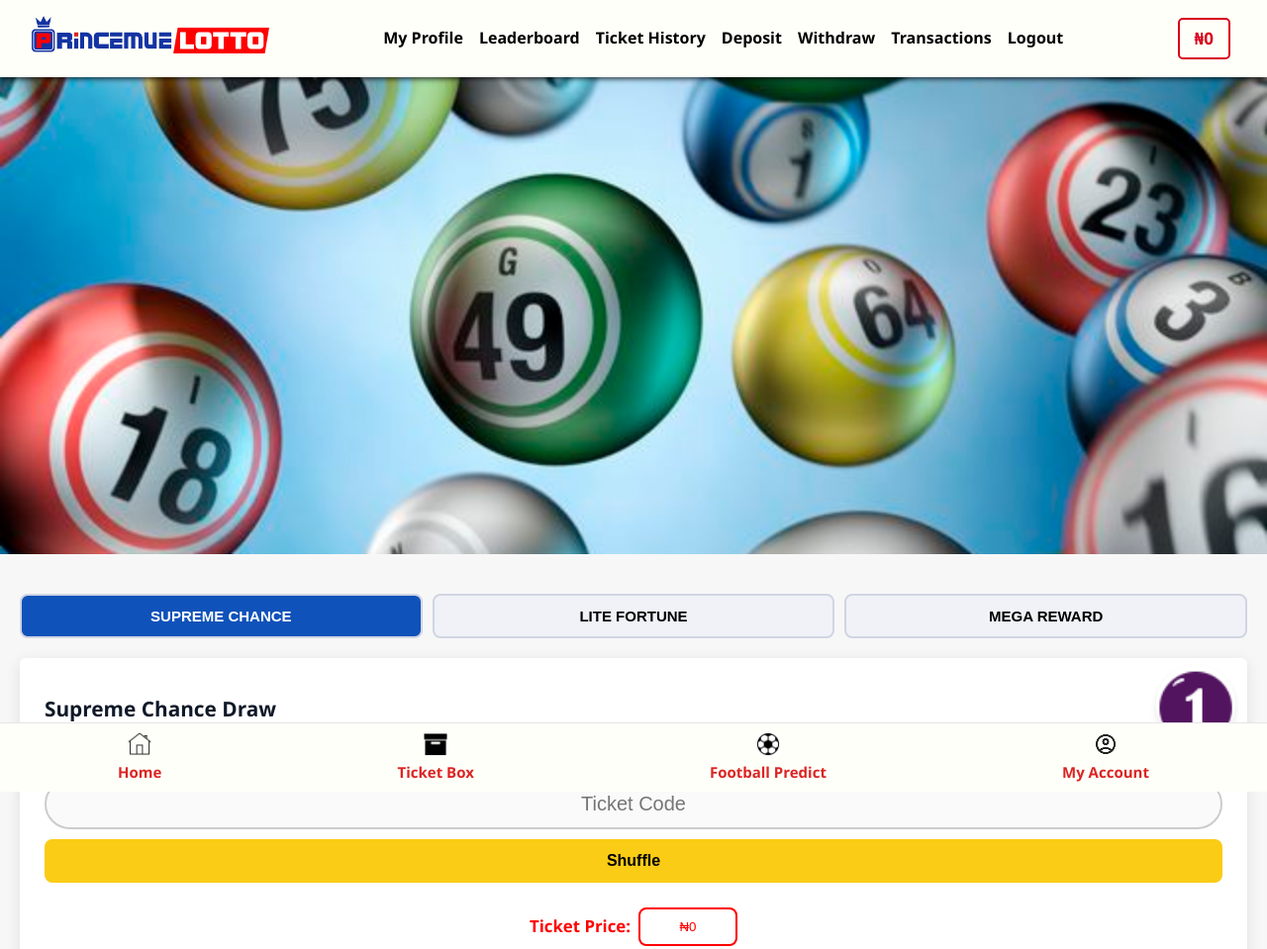
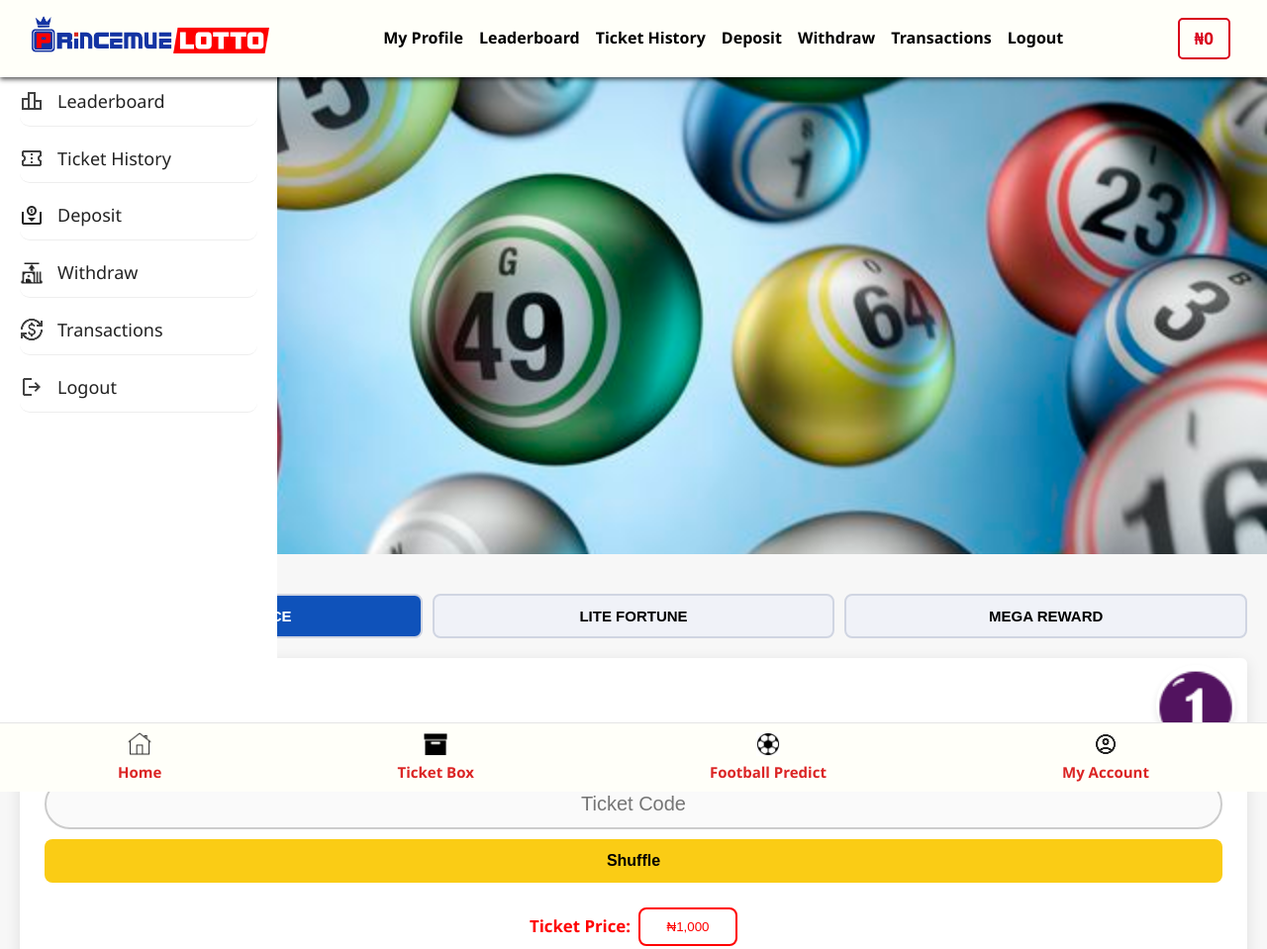
Before and after one commit to Dura07/Lottery-Project, a website: page public/dashboard.html in a window 1280 px wide. Shown: the top 959 px of the page at 99% size. Drawn offline with Linux system fonts and the light colour scheme; no server answers; files whose address does not match are found by name.

Commit message:
fullScreenHeight

```diff
--- a/public/assets/css/style.css
+++ b/public/assets/css/style.css
@@ -62,11 +62,11 @@ html {
 
 
 .mobile-nav {
-  display: none;
+  display: flex;
   position: fixed;
   top: 0;
-  width: 100%;
-  height: fit-content; /* full screen */
+  width: 280px;
+  height: 100vh;
   background-color: #fff;
   z-index: 999;
   flex-direction: column;
--- a/public/dashboard.html
+++ b/public/dashboard.html
@@ -79,17 +79,17 @@
     <span>Ticket History</span>
   </a>
 
-  <a href="deposit.html" class="nav-item">
+  <a href="deposit" class="nav-item">
     <img src="assets/images/icons8-deposit-24.png" alt="">
     <span>Deposit</span>
   </a>
 
-  <a href="withdraw.html" class="nav-item">
+  <a href="#withdraw" class="nav-item">
     <img src="assets/images/icons8-withdraw-64.png" alt="">
     <span>Withdraw</span>
   </a>
 
-  <a href="transactions.html" class="nav-item">
+  <a href="#transactions" class="nav-item">
     <img src="assets/images/currency_exchange_24dp_222_FILL0_wght400_GRAD0_opsz24.png" alt="">
     <span>Transactions</span>
   </a>
@@ -138,7 +138,7 @@
 
       <div class="ticket-price">
         <span>Ticket Price:</span>
-        <input type="text" value="₦0" readonly>
+        <input type="text" value="₦1,000" readonly>
       </div>
     </div>
 
```
